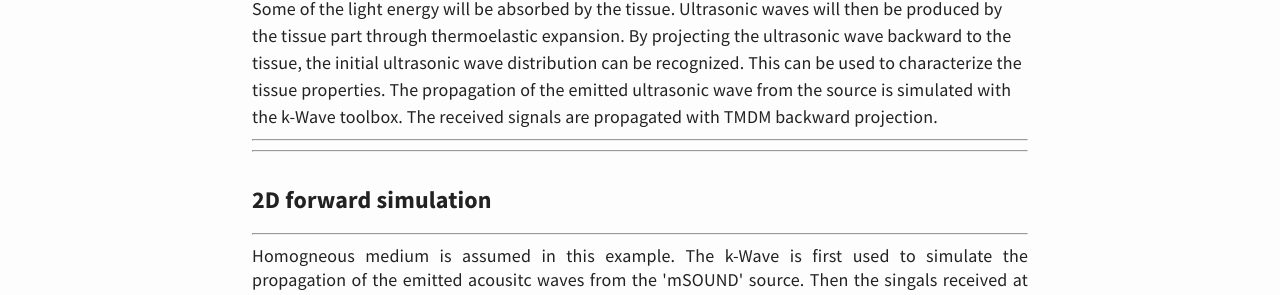
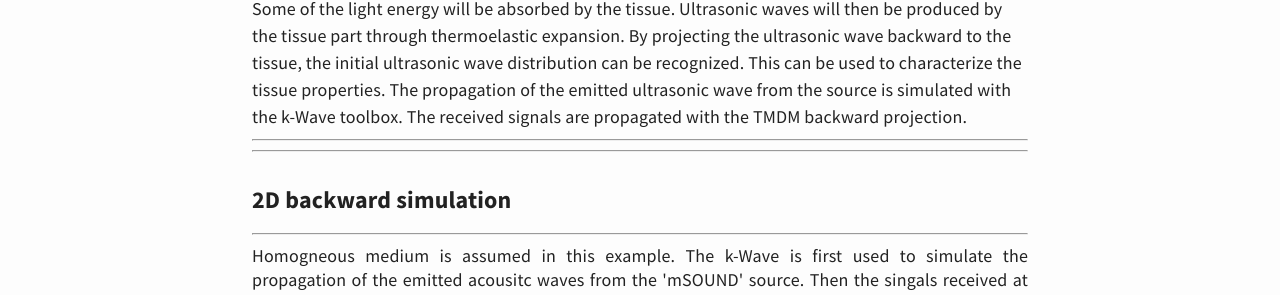
Before and after one commit to m-SOUND/mSOUND, a Jekyll site: the page built from _posts/2019-05-03-Backward_TMDM.html, in a window 1280 px wide. Shown: the part 389-684 px from the top of the page. Built offline with Jekyll 4.4.1, drawn with Linux system fonts in a browser that asks for light colours; some of the changed text lies outside the part shown.

Commit message:
Update 2019-05-03-Backward_TMDM.html

```diff
--- a/_posts/2019-05-03-Backward_TMDM.html
+++ b/_posts/2019-05-03-Backward_TMDM.html
@@ -10,13 +10,13 @@ Some of the light energy will be absorbed by the tissue. Ultrasonic waves will t
 through thermoelastic expansion. By projecting the ultrasonic wave backward to the tissue,
 the initial ultrasonic wave distribution can be recognized. This can be used to characterize the tissue properties.
 The propagation of the emitted ultrasonic wave from the source is simulated with the k-Wave toolbox.
-The received signals are propagated with TMDM backward projection.
+The received signals are propagated with the TMDM backward projection.
 <hr>
 <hr>
 </p>
 
-<!---2D forward Simulation--->
-<h6>2D forward simulation</h6>
+<!---2D backward Simulation--->
+<h6>2D backward simulation</h6>
 <hr>
 <p>
 Homogneous medium is assumed in this example. The k-Wave is first used to simulate the propagation of the emitted acousitc waves from
```
